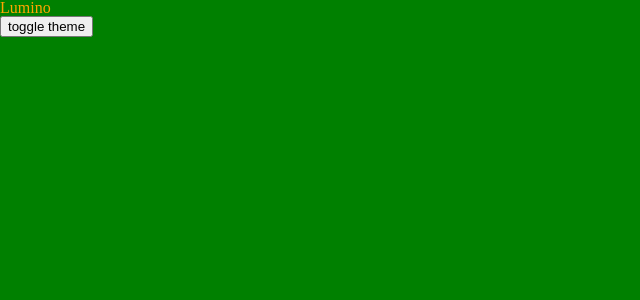
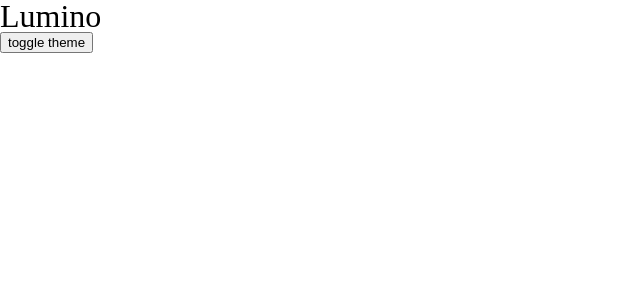
Before and after one commit to Klochette/iot-lumino, a React (Create React App) app: page / in a window 1280 px wide. Shown: the top 300 px of the page, without its empty margins (0-640 px from the left). Built offline with nearby package versions, Linux system fonts and the light colour scheme.

Commit message:
:art: edit values for theme

```diff
--- a/src/app/App.module.scss
+++ b/src/app/App.module.scss
@@ -1,4 +1,3 @@
-.app {
-    //color: red;
-    //font-size: 2rem;
+.title {
+    font-size: 2rem;
 }
--- a/src/app/App.tsx
+++ b/src/app/App.tsx
@@ -17,7 +17,7 @@
     return (
         <ThemeProvider theme={isLightMode ? lightTheme : darkTheme}>
             <GlobalStyle />
-            <p className={style.app}>Lumino</p>
+            <h1 className={style.title}>Lumino</h1>
             <SwitchTheme />
             <Router />
         </ThemeProvider>
--- a/src/themes.ts
+++ b/src/themes.ts
@@ -3,22 +3,22 @@
 
 export const lightTheme: LuminoTheme = {
     colors: {
-        success: "green",
-        warning: "orange",
+        background: "white",
+        text: "black",
     },
 };
 
 export const darkTheme: LuminoTheme = {
     colors: {
-        success: "blue",
-        warning: "yellow",
+        background: "black",
+        text: "white",
     },
 };
 
 export const GlobalStyle = createGlobalStyle`
   body {
     background-color: ${(props: ThemeProps<LuminoTheme>) =>
-        props.theme.colors.success};
-    color: ${(props: ThemeProps<LuminoTheme>) => props.theme.colors.warning};
+        props.theme.colors.background};
+    color: ${(props: ThemeProps<LuminoTheme>) => props.theme.colors.text};
   }
 `;
--- a/src/types.ts
+++ b/src/types.ts
@@ -1,7 +1,7 @@
 export type LuminoTheme = {
     colors: {
-        success: string;
-        warning: string;
+        background: string;
+        text: string;
     };
 };
 
```
